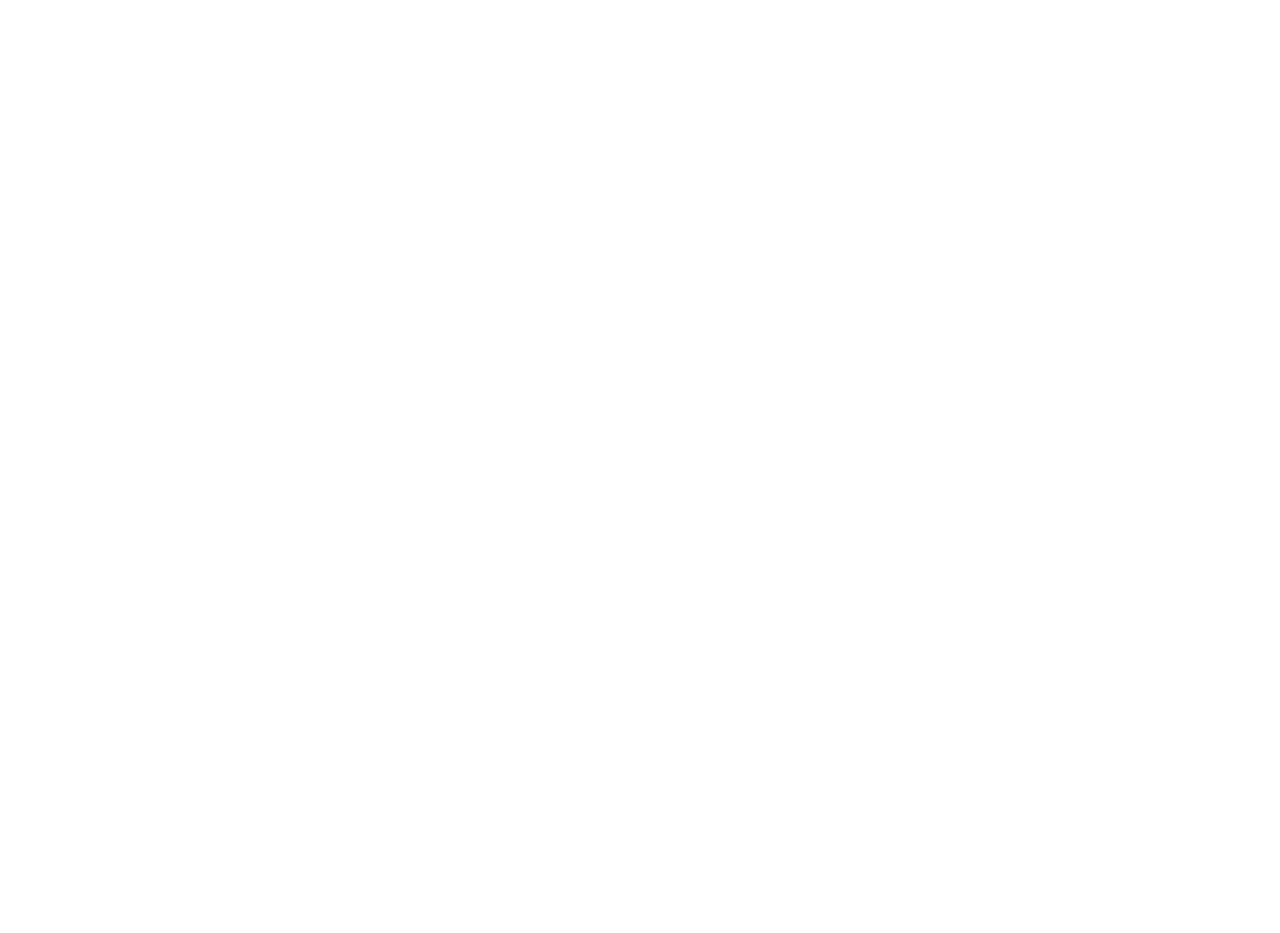
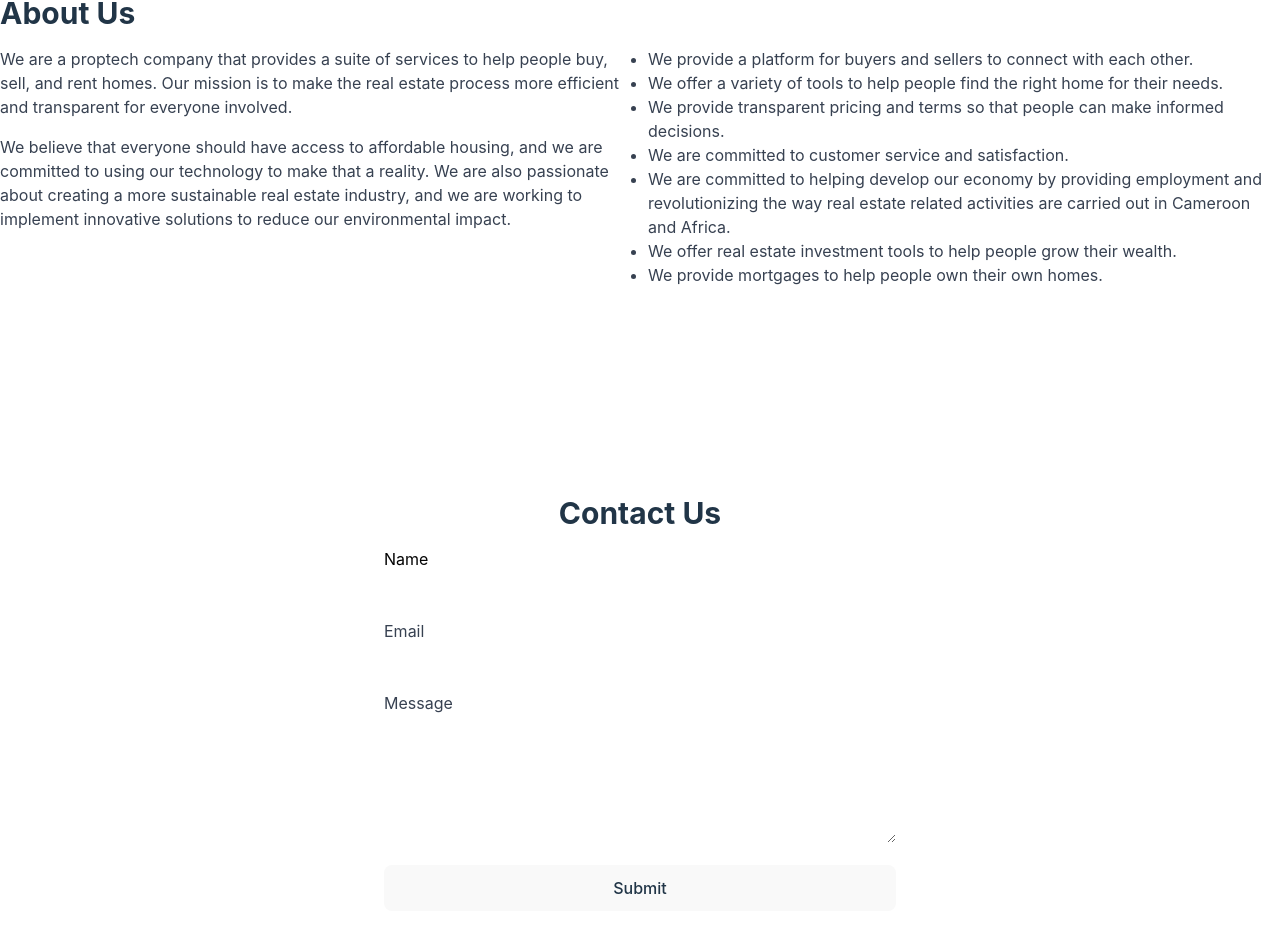
Before and after one commit to EpsiHome/epsihome-main-site, a React (Vite) app in the folder epsihome_site/: page / in a window 1280 px wide. Shown: the part 1497-2430 px from the top of the page. Before the commit the page ends 1492 px from the top, so only its background shows below. Built offline with nearby package versions, Linux system fonts and the light colour scheme.

Commit message:
contact us and about page

```diff
--- a/epsihome_site/src/App.jsx
+++ b/epsihome_site/src/App.jsx
@@ -1,11 +1,13 @@
 import React from "react";
-import { Header, Service } from "./component";
+import { AboutUs, Contact, Header, Service } from "./component";
 
 function App() {
   return (
     <div className="">
       <Header/>
       <Service/>
+      <AboutUs/>
+      <Contact/>
     </div>
   );
 }
--- /dev/null
+++ b/epsihome_site/src/component/AboutUs.jsx
@@ -0,0 +1,58 @@
+import React from "react";
+
+const AboutUs = () => {
+  return (
+    <section id="about" className="about-us bg-white">
+      <h1 className="text-3xl font-bold mb-4">About Us</h1>
+      <div className="grid grid-cols-2 gap-4">
+        <div>
+          <p className="text-gray-700 mb-4">
+            We are a proptech company that provides a suite of services to help
+            people buy, sell, and rent homes. Our mission is to make the real estate
+            process more efficient and transparent for everyone involved.
+          </p>
+          <p className="text-gray-700 mb-4">
+            We believe that everyone should have access to affordable housing, and
+            we are committed to using our technology to make that a reality. We are
+            also passionate about creating a more sustainable real estate industry,
+            and we are working to implement innovative solutions to reduce our
+            environmental impact.
+          </p>
+        </div>
+        <div>
+          <ul className="list-disc mb-4">
+            <li className="text-gray-700">
+              We provide a platform for buyers and sellers to connect with each
+              other.
+            </li>
+            <li className="text-gray-700">
+              We offer a variety of tools to help people find the right home for
+              their needs.
+            </li>
+            <li className="text-gray-700">
+              We provide transparent pricing and terms so that people can make
+              informed decisions.
+            </li>
+            <li className="text-gray-700">
+              We are committed to customer service and satisfaction.
+            </li>
+            <li className="text-gray-700">
+              We are committed to helping develop our economy by providing
+              employment and revolutionizing the way real estate related activities
+              are carried out in Cameroon and Africa.
+            </li>
+            <li className="text-gray-700">
+              We offer real estate investment tools to help people grow their
+              wealth.
+            </li>
+            <li className="text-gray-700">
+              We provide mortgages to help people own their own homes.
+            </li>
+          </ul>
+        </div>
+      </div>
+    </section>
+  );
+};
+
+export default AboutUs;
--- /dev/null
+++ b/epsihome_site/src/component/ContactUs.jsx
@@ -0,0 +1,63 @@
+import React from "react";
+
+const ContactUs = () => {
+  const [name, setName] = React.useState("");
+  const [email, setEmail] = React.useState("");
+  const [message, setMessage] = React.useState("");
+
+  return (
+    <section id="contact" className="contact h-screen bg-white ">
+      <div className="flex flex-col items-center justify-center h-full">
+        <h1 className="text-3xl font-bold mb-4">Contact Us</h1>
+        <form
+          action="https://formspree.io/f/mrgvvzwv"
+          method="POST"
+          // onSubmit={handleSubmit}
+          className="w-full max-w-lg"
+        >
+          <div className="mb-4">
+            <label htmlFor="name" className="text-[#030303] block mb-2">
+              Name
+            </label>
+            <input
+              type="text"
+              id="name"
+              className="form-control w-full"
+              value={name}
+              onChange={(e) => setName(e.target.value)}
+            />
+          </div>
+          <div className="mb-4">
+            <label htmlFor="email" className="text-gray-700 block mb-2">
+              Email
+            </label>
+            <input
+              type="email"
+              id="email"
+              className="form-control w-full"
+              value={email}
+              onChange={(e) => setEmail(e.target.value)}
+            />
+          </div>
+          <div className="mb-4">
+            <label htmlFor="message" className="text-gray-700 block mb-2">
+              Message
+            </label>
+            <textarea
+              id="message"
+              className="form-control w-full"
+              rows="5"
+              value={message}
+              onChange={(e) => setMessage(e.target.value)}
+            />
+          </div>
+          <button type="submit" className="btn btn-primary w-full">
+            Submit
+          </button>
+        </form>
+      </div>
+    </section>
+  );
+};
+
+export default ContactUs;
--- a/epsihome_site/src/component/Service.jsx
+++ b/epsihome_site/src/component/Service.jsx
@@ -4,7 +4,7 @@
 
 function Service() {
   return (
-    <section id="service" className="bg-white py-12 mt-4">
+    <section id="services" className="bg-white py-12 mt-4">
       <div className="container mx-auto px-4">
         <h2 className="text-4xl font-bold mb-8">Our Services</h2>
         <div className="flex flex-wrap -mx-4">
--- a/epsihome_site/src/component/index.js
+++ b/epsihome_site/src/component/index.js
@@ -2,3 +2,5 @@
 export {default as Header} from './Header'
 export {default as Service} from './Service'
 export {default as ServiceCard} from './common/ServiceCard'
+export {default as AboutUs} from './AboutUs'
+export {default as Contact} from './ContactUs'
```
